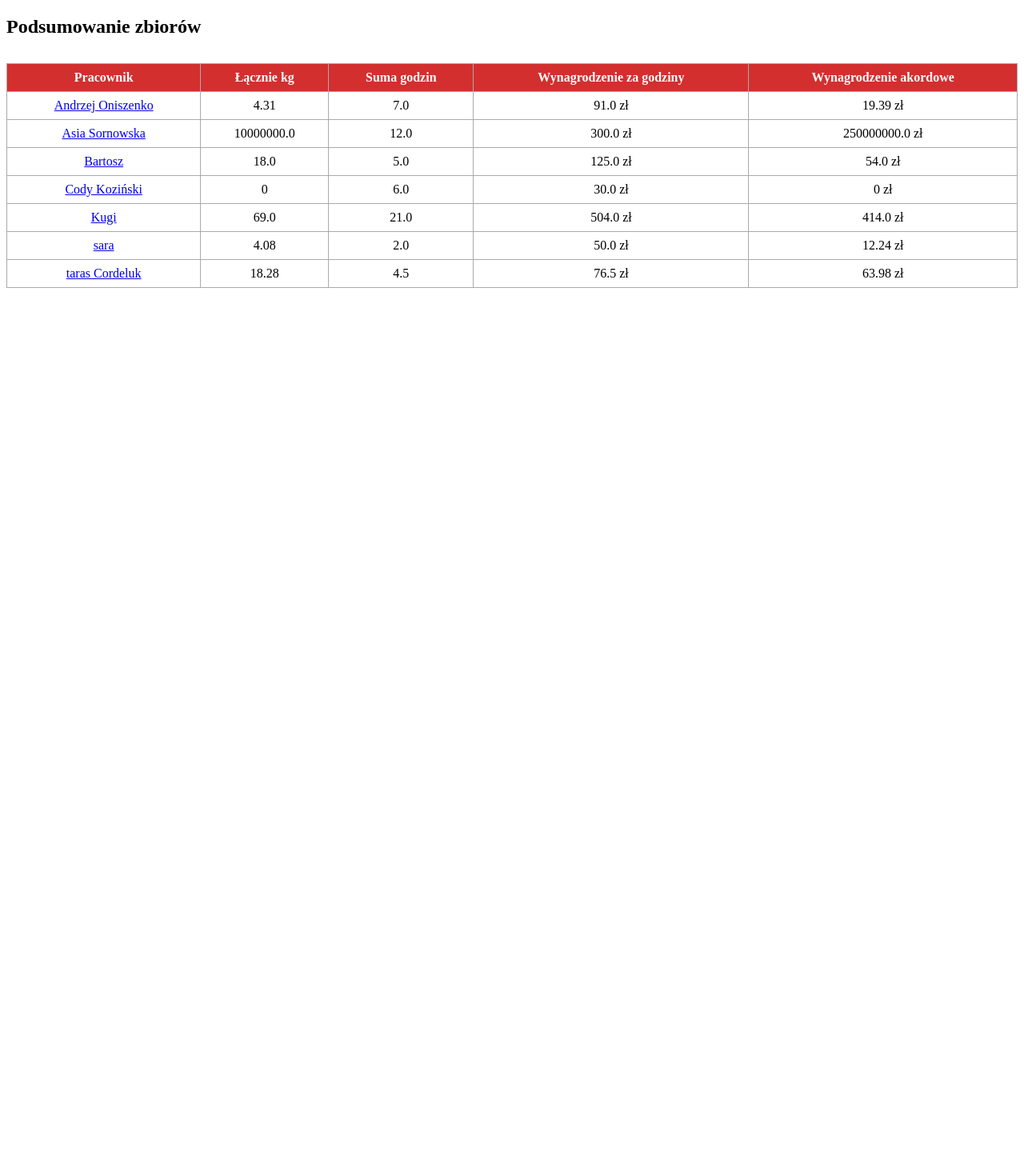
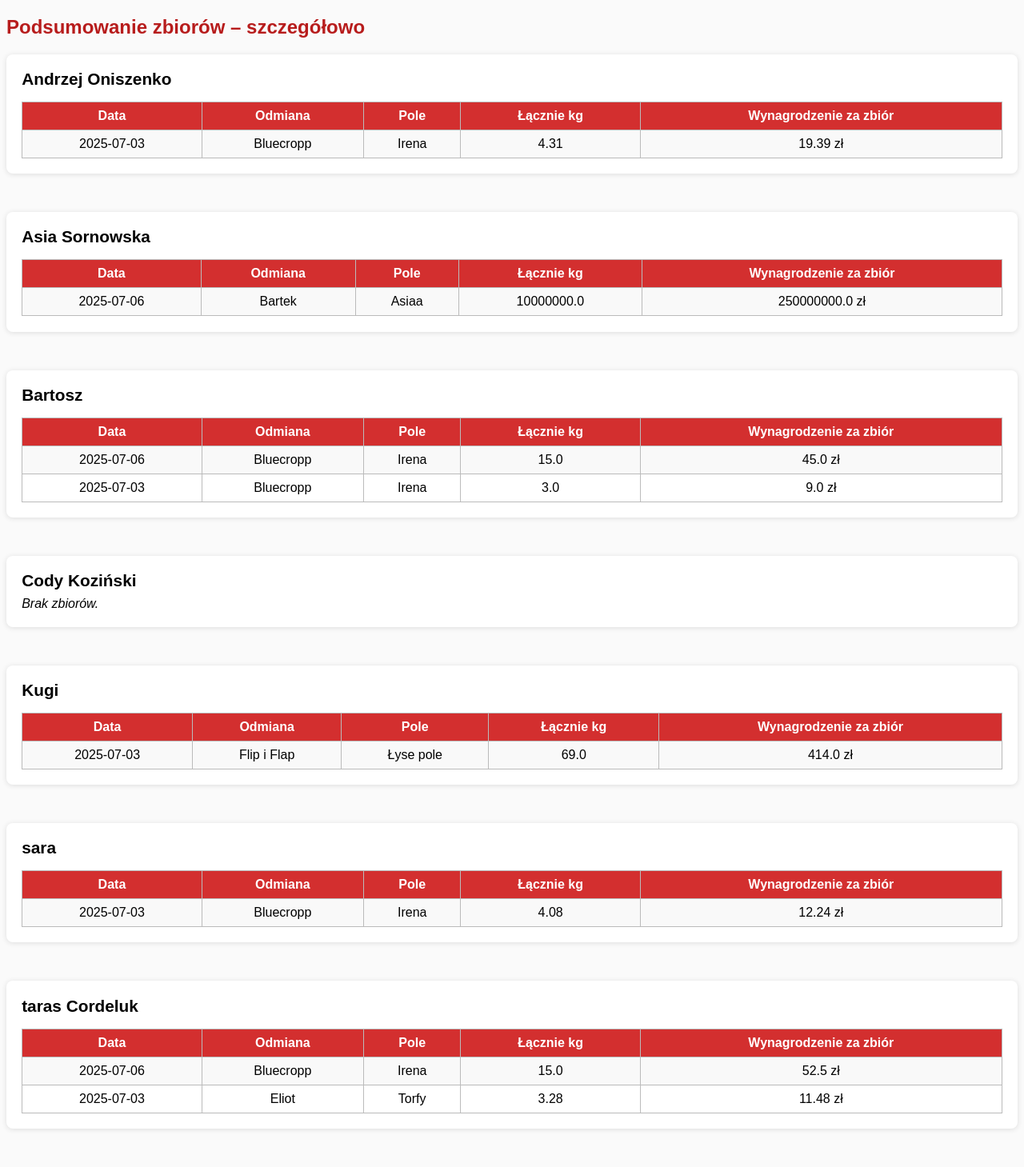
Before and after one commit to Reus1231/Ewidencja, a Flask app: page /harvest_overview in a window 1280 px wide. Shown: the whole page at 80% size. Before the commit the page ends 360 px from the top, so only its background shows below. Run offline with Flask 3, Linux system fonts and the light colour scheme; parts of the project's set-up code (start-up, migrations or seed data) failed here and were passed over.

```diff
--- a/app.py
+++ b/app.py
@@ -1061,44 +1061,53 @@ def generate_report():
 @app.route('/harvest_overview')
 def harvest_overview():
     employees = Employee.query.filter_by(is_active=True).order_by(Employee.name).all()
-    summary = []
+    overview = []
 
     for emp in employees:
-        # SUMA KILOGRAMÓW
-        total_kg = db.session.query(db.func.sum(DailyHarvest.quantity_kg)).filter_by(employee_id=emp.id).scalar() or 0
+        # Zbierz wszystkie zbiory tego pracownika, posortowane po dacie
+        daily_harvests = (
+            DailyHarvest.query
+            .filter_by(employee_id=emp.id)
+            .order_by(DailyHarvest.date.desc())
+            .all()
+        )
 
-        # SUMA GODZIN
-        total_hours = db.session.query(db.func.sum(Entry.hours)).filter(
-            Entry.employee_id == emp.id,
-            Entry.hours > 0
-        ).scalar() or 0
+        # Grupuj zbiory po dacie
+        days = {}
+        for zbior in daily_harvests:
+            d = zbior.date.strftime('%Y-%m-%d')
+            if d not in days:
+                days[d] = []
+            days[d].append(zbior)
 
-        # ZAROBEK AKORDOWY (z Entry.quantity, piece_rate i ewentualnie modyfikatorem za odmianę)
-        piece_entries = Entry.query.filter(
-            Entry.employee_id == emp.id,
-            Entry.quantity > 0
-        ).all()
-        total_piece_pay = 0
-        for e in piece_entries:
-            modifier = 1.0
-            if e.variety and hasattr(e.variety, "piece_rate_modifier"):
-                modifier = e.variety.piece_rate_modifier
-            rate = e.piece_rate if e.piece_rate is not None else emp.piece_rate
-            total_piece_pay += (e.quantity or 0) * (rate or 0) * modifier
+        daily_summaries = []
+        for d, zbiory in sorted(days.items(), reverse=True):
+            total_kg = sum(z.quantity_kg for z in zbiory)
+            # Kwota akordowa za ten dzień (uwzględnia modyfikator odmiany, jeśli jest)
+            total_pay = 0
+            for z in zbiory:
+                modifier = 1.0
+                if z.variety and hasattr(z.variety, "piece_rate_modifier"):
+                    modifier = z.variety.piece_rate_modifier
+                rate = emp.piece_rate or 0
+                total_pay += (z.quantity_kg or 0) * rate * modifier
+            # Info o odmianach i polach (można rozwinąć jak chcesz)
+            odmiany = ', '.join(sorted(set(z.variety.name for z in zbiory if z.variety)))
+            pola = ', '.join(sorted(set(z.field.name for z in zbiory if z.field)))
+            daily_summaries.append({
+                'date': d,
+                'total_kg': round(total_kg, 2),
+                'total_pay': round(total_pay, 2),
+                'odmiany': odmiany,
+                'pola': pola
+            })
 
-        # ZAROBEK GODZINOWY
-        total_hourly_pay = (total_hours or 0) * (emp.hourly_rate or 0)
-
-        summary.append({
-            'id': emp.id,
+        overview.append({
             'name': emp.name,
-            'total_kg': round(total_kg, 2),
-            'total_hours': round(total_hours, 2),
-            'hourly_pay': round(total_hourly_pay, 2),
-            'piece_pay': round(total_piece_pay, 2)
+            'daily': daily_summaries
         })
 
-    return render_template('harvest_overview.html', summary=summary)
+    return render_template('harvest_overview.html', overview=overview)
 
 @app.route('/harvest_employee/<int:employee_id>')
 def harvest_employee(employee_id):
--- a/templates/harvest_overview.html
+++ b/templates/harvest_overview.html
@@ -2,32 +2,67 @@
 <html lang="pl">
 <head>
     <meta charset="UTF-8">
-    <title>Podsumowanie zbiorów</title>
+    <title>Podsumowanie zbiorów – szczegóły</title>
     <style>
-        table { border-collapse: collapse; width: 100%; margin-top: 2em;}
-        th, td { border: 1px solid #aaa; padding: 8px; text-align: center;}
-        th { background: #d32f2f; color: #fff;}
+        body { font-family: sans-serif; background: #fafafa; }
+        h2 { color: #b71c1c; }
+        .pracownik {
+            margin-bottom: 3em;
+            background: #fff;
+            border-radius: 8px;
+            box-shadow: 0 1px 6px #ddd;
+            padding: 1.2em;
+        }
+        table {
+            border-collapse: collapse;
+            width: 100%;
+            margin-top: 1em;
+        }
+        th, td {
+            border: 1px solid #bbb;
+            padding: 8px;
+            text-align: center;
+        }
+        th {
+            background: #d32f2f;
+            color: #fff;
+        }
+        tr:nth-child(even) { background: #f9f9f9; }
+        .pracownik-header {
+            font-size: 1.3em;
+            font-weight: bold;
+            margin-bottom: .4em;
+        }
     </style>
 </head>
 <body>
-    <h2>Podsumowanie zbiorów</h2>
+    <h2>Podsumowanie zbiorów – szczegółowo</h2>
+    {% for pr in overview %}
+    <div class="pracownik">
+        <div class="pracownik-header">{{ pr.name }}</div>
+        {% if pr.daily %}
         <table>
             <tr>
-            <th>Pracownik</th>
+                <th>Data</th>
+                <th>Odmiana</th>
+                <th>Pole</th>
                 <th>Łącznie kg</th>
-            <th>Suma godzin</th>
-            <th>Wynagrodzenie za godziny</th>
-            <th>Wynagrodzenie akordowe</th>
+                <th>Wynagrodzenie za zbiór</th>
             </tr>
-        {% for row in summary %}
+            {% for dzien in pr.daily %}
             <tr>
-            <td><a href="{{ url_for('harvest_employee', employee_id=row.id) }}">{{ row.name }}</a></td>
-            <td>{{ row.total_kg }}</td>
-            <td>{{ row.total_hours }}</td>
-            <td>{{ row.hourly_pay }} zł</td>
-            <td>{{ row.piece_pay }} zł</td>
+                <td>{{ dzien.date }}</td>
+                <td>{{ dzien.odmiany }}</td>
+                <td>{{ dzien.pola }}</td>
+                <td>{{ dzien.total_kg }}</td>
+                <td>{{ dzien.total_pay }} zł</td>
             </tr>
             {% endfor %}
         </table>
+        {% else %}
+            <em>Brak zbiorów.</em>
+        {% endif %}
+    </div>
+    {% endfor %}
 </body>
 </html>
```
Lines whose indentation alone changed are shown as unchanged.
